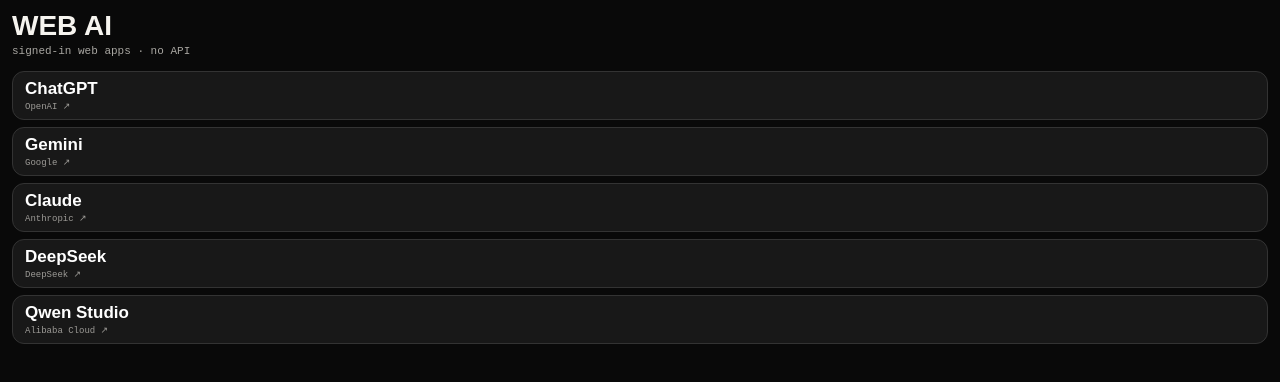
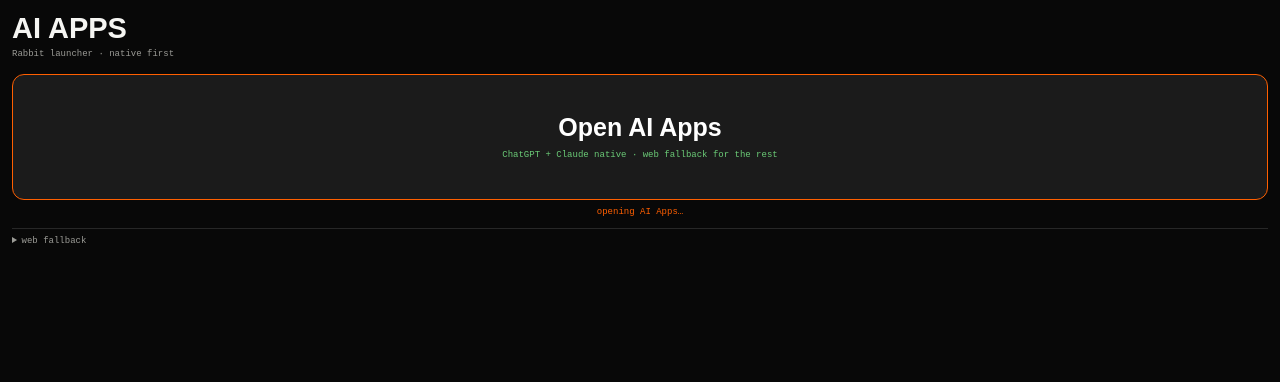
Before and after one commit to cliffypoodev/rabbit-web-ai-launcher, a plain HTML site: page index.html in a window 1280 px wide. Drawn offline with Linux system fonts and the light colour scheme.

Commit message:
Turn Web AI creation into AI Apps launcher

```diff
--- a/index.html
+++ b/index.html
@@ -3,45 +3,64 @@
 <head>
 <meta charset="utf-8">
 <meta name="viewport" content="width=240,initial-scale=1,maximum-scale=1,user-scalable=no">
-<title>Web AI</title>
+<title>AI Apps</title>
 <style>
 :root{color-scheme:dark}
 *{box-sizing:border-box}
-html,body{margin:0;width:100%;min-height:100%;background:#090909;color:#f6f4ef;font-family:Arial,sans-serif}
-body{padding:12px}
-h1{font-size:28px;line-height:1;margin:0 0 5px}
-p{margin:0 0 12px;color:#a9a7a2;font:11px/1.25 monospace}
-.grid{display:grid;gap:7px}
-button{width:100%;min-height:42px;border:1px solid #333;border-radius:12px;background:#181818;color:#fff;text-align:left;padding:7px 12px;font:bold 17px Arial,sans-serif}
-button span{display:block;margin-top:2px;color:#9d9b97;font:9px monospace}
-#status{margin-top:9px;color:#fe5000;font:9px monospace;min-height:12px}
+html,body{margin:0;width:100%;min-height:100%;background:#080808;color:#f5f5f2;font-family:Arial,sans-serif}
+body{padding:12px;overflow-x:hidden}
+h1{font-size:29px;line-height:1;margin:2px 0 6px}
+.sub{margin:0 0 13px;color:#9b9b96;font:9px/1.3 monospace}
+.launch{width:100%;min-height:126px;border:1px solid #ff5f00;border-radius:12px;background:#1b1b1b;color:#fff;padding:16px 12px;text-align:center}
+.launch strong{display:block;font-size:25px;line-height:1.05}
+.launch span{display:block;margin-top:10px;color:#6bcb77;font:9px monospace}
+#status{height:23px;padding-top:7px;color:#ff5f00;text-align:center;font:9px monospace}
+details{margin-top:5px;border-top:1px solid #272727;padding-top:7px}
+summary{color:#9b9b96;font:9px monospace;cursor:pointer}
+.grid{display:grid;gap:5px;margin-top:7px}
+.grid a{display:block;border:1px solid #303030;border-radius:8px;background:#151515;color:#eee;text-decoration:none;padding:7px 9px;font:bold 12px Arial,sans-serif}
+.grid small{display:block;margin-top:2px;color:#8e8e89;font:8px monospace}
 </style>
 </head>
 <body>
-<h1>WEB AI</h1>
-<p>signed-in web apps · no API</p>
-<div class="grid">
-<button onclick="openAI('chatgpt')">ChatGPT<span>OpenAI ↗</span></button>
-<button onclick="openAI('gemini')">Gemini<span>Google ↗</span></button>
-<button onclick="openAI('claude')">Claude<span>Anthropic ↗</span></button>
-<button onclick="openAI('deepseek')">DeepSeek<span>DeepSeek ↗</span></button>
-<button onclick="openAI('qwen')">Qwen Studio<span>Alibaba Cloud ↗</span></button>
-</div>
-<div id="status"></div>
+<h1>AI APPS</h1>
+<p class="sub">Rabbit launcher · native first</p>
+
+<button class="launch" onclick="signalLaunch()">
+  <strong>Open AI Apps</strong>
+  <span>ChatGPT + Claude native · web fallback for the rest</span>
+</button>
+<div id="status">opening launcher…</div>
+
+<details>
+  <summary>web fallback</summary>
+  <div class="grid">
+    <a href="https://chatgpt.com/">ChatGPT<small>OpenAI</small></a>
+    <a href="https://claude.ai/new">Claude<small>Anthropic</small></a>
+    <a href="https://gemini.google.com/app">Gemini<small>Google</small></a>
+    <a href="https://chat.deepseek.com/">DeepSeek<small>DeepSeek</small></a>
+    <a href="https://qwen.ai/">Qwen<small>Alibaba</small></a>
+  </div>
+</details>
+
 <script>
-const targets = {
-  chatgpt: "https://chatgpt.com/",
-  gemini: "https://gemini.google.com/app",
-  claude: "https://claude.ai/new",
-  deepseek: "https://chat.deepseek.com/",
-  qwen: "https://modelstudio.alibabacloud.com/"
-};
-function openAI(id){
-  const status=document.getElementById('status');
-  const url=targets[id];
-  status.textContent='opening '+id+'…';
-  window.location.href=url;
+function signalLaunch(){
+  const token='RABBIT_AI_APPS_LAUNCH_'+Date.now();
+  try{
+    localStorage.setItem('rabbit_aiapps_launch',token);
+    document.getElementById('status').textContent='opening AI Apps…';
+  }catch(e){
+    document.getElementById('status').textContent='tap a web fallback below';
+  }
 }
+window.addEventListener('load',()=>{
+  if(sessionStorage.getItem('rabbit_aiapps_autolaunched')!=='1'){
+    sessionStorage.setItem('rabbit_aiapps_autolaunched','1');
+    setTimeout(signalLaunch,350);
+  }else{
+    document.getElementById('status').textContent='tap Open AI Apps to reopen';
+  }
+});
 </script>
 </body>
 </html>
```
